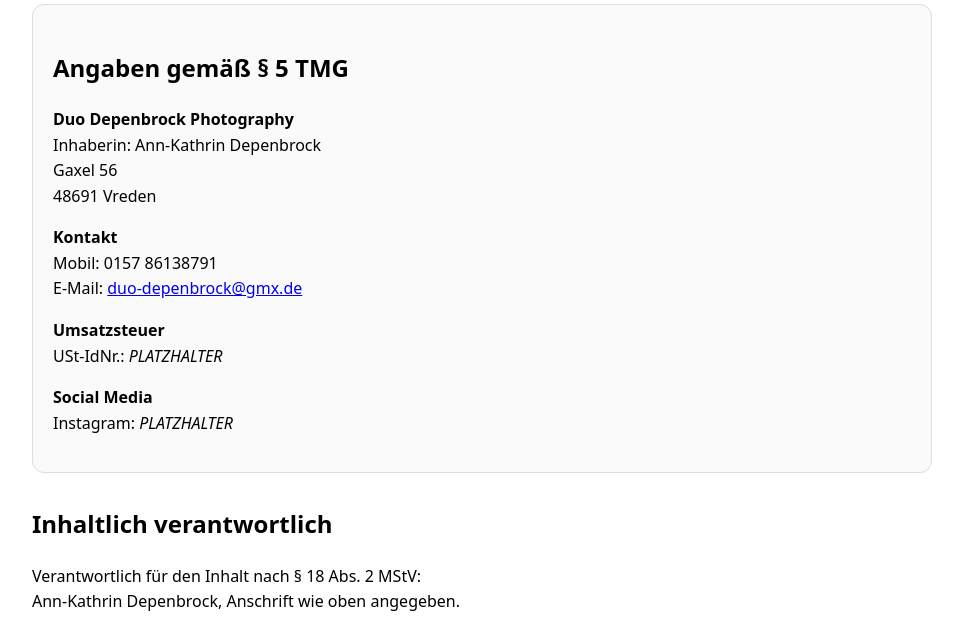
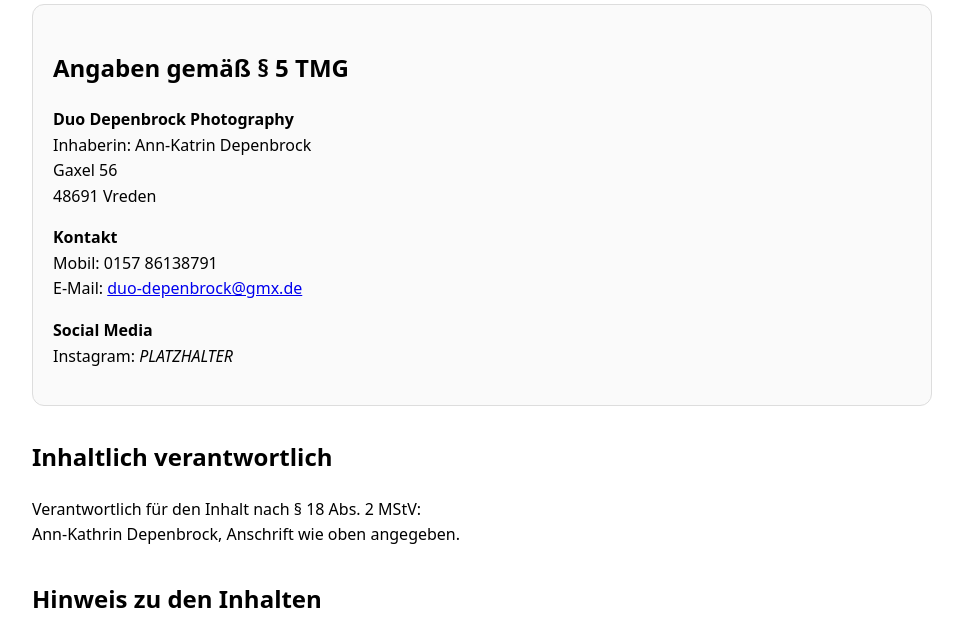
Before and after one commit to DuoDepenbrockPhotography/DuoDepenbrockPhotography.github.io, a plain HTML site: page Impressum/index.html in a window 1280 px wide. Shown: the part 125-760 px from the top of the page, without its empty margins (158-1121 px from the left). Drawn offline with Linux system fonts and the light colour scheme.

Commit message:
Update index.html

```diff
--- a/Impressum/index.html
+++ b/Impressum/index.html
@@ -42,7 +42,7 @@
 
   <address>
     <strong>Duo Depenbrock Photography</strong><br>
-    Inhaberin: Ann-Kathrin Depenbrock<br>
+    Inhaberin: Ann-Katrin Depenbrock<br>
     Gaxel 56<br>
     48691 Vreden
   </address>
@@ -51,11 +51,6 @@
     <strong>Kontakt</strong><br>
     Mobil: 0157&nbsp;86138791<br>
     E-Mail: <a href="mailto:duo-depenbrock@gmx.de">duo-depenbrock@gmx.de</a>
-  </p>
-
-  <p>
-    <strong>Umsatzsteuer</strong><br>
-    USt-IdNr.: <em>PLATZHALTER</em>
   </p>
 
   <p>
```
